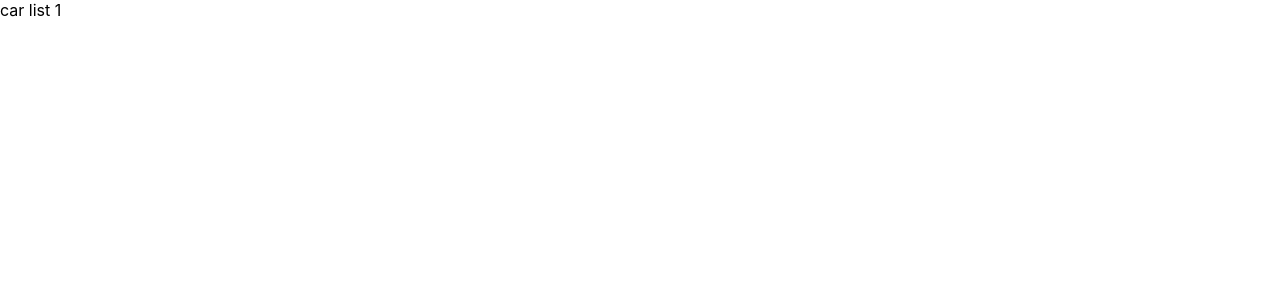
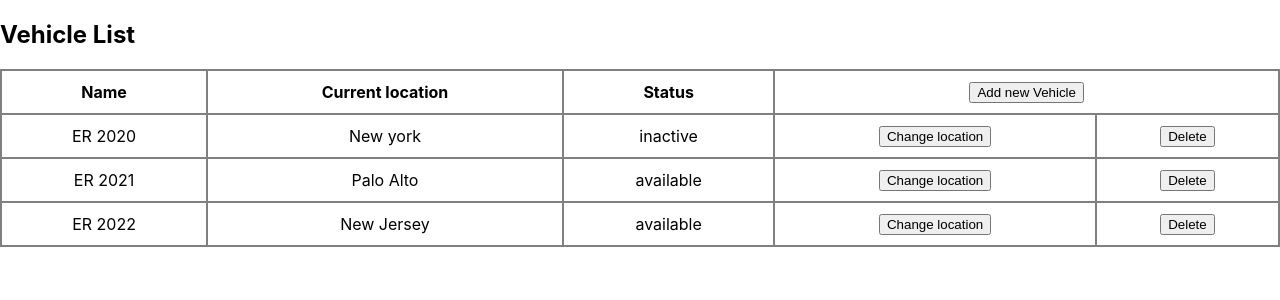
Before and after one commit to Julious1994/fleet-manager, a React (Create React App) app: page /fleet-vehicles/1 in a window 1280 px wide. Shown: the top 300 px of the page. Built offline with nearby package versions, Linux system fonts and the light colour scheme.

Commit message:
Improve manager

```diff
--- a/src/Dialog.js
+++ b/src/Dialog.js
@@ -2,7 +2,14 @@ import React from 'react';
 import './style.css';
 
 function Dialog(props) {
-    return null;
+    return (
+        <div className="overlay" onClick={props.onClose}>
+            <div className="dialog-view">
+                <div className="dialog-header"></div>
+                <div className="dialog-content"></div>
+            </div>
+        </div>
+    );
 }
 
 export default Dialog;
--- a/src/FleetList.js
+++ b/src/FleetList.js
@@ -1,12 +1,12 @@
 import React from "react";
 import { useHistory } from "react-router-dom";
-import data from "./jsonData";
 import "./style.css";
+import {useUserStore} from "./context";
 
 function FleetList({ ...props }) {
   const history = useHistory();
-  const [fleetList, setFleetList] = React.useState([...data]);
-
+  const {state} = useUserStore();
+  const fleetList = state.fleetList;
   const redirectCars = (fleetId) => {
     history.push({
       pathname: `/fleet-vehicles/${fleetId}`,
@@ -14,8 +14,9 @@ function FleetList({ ...props }) {
   };
 
   return (
-    <div>
-      <div>
+    <div className="fleet-page">
+      <h1>Fleet Manager Dashboard</h1>
+      <div className="fleet-list">
         {fleetList.map((fleet, i) => (
           <div className="fleet-item" onClick={() => redirectCars(fleet.fleetId)}>{fleet.name}</div>
         ))}
--- a/src/VehicleList.js
+++ b/src/VehicleList.js
@@ -1,13 +1,49 @@
-import React from 'react';
-import {useHistory, useParams} from 'react-router-dom';
-import './style.css';
+import React from "react";
+import { useHistory, useParams } from "react-router-dom";
+import { useUserStore } from "./context";
+import "./style.css";
+import Dialog from './Dialog';
 
-function VehicleList({...props}) {
-    let history = useHistory();
-    let { fleetId } = useParams();
-    return (
-        <div>car list {fleetId}</div>
-    )
+function VehicleList({ ...props }) {
+  let history = useHistory();
+  let { fleetId } = useParams();
+  const { state } = useUserStore();
+  const fleetList = state.fleetList;
+  console.log(fleetList)
+  const fleet = fleetList.find((fleet) => `${fleet.fleetId}` === fleetId);
+  console.log(fleet, fleetId);
+  return (
+      <div>
+        <h2>Vehicle List</h2>
+        <table cellPadding="10" cellSpacing="0">
+        <thead>
+            <tr>
+                <th>Name</th>
+                <th>Current location</th>
+                <th>Status</th>
+                <th colSpan="2">
+                <button type="button">Add new Vehicle</button>
+                </th>
+            </tr>
+        </thead>
+        <tbody>
+            {fleet.vehicles.map((vehicle, i) => (
+            <tr key={i}>
+                <td>{vehicle.number}</td>
+                <td>{vehicle.location}</td>
+                <td>{vehicle.status}</td>
+                <td>
+                <button type="button">Change location</button>
+                </td>
+                <td>
+                <button type="button">Delete</button>
+                </td>
+            </tr>
+            ))}
+        </tbody>
+        </table>
+    </div>
+  );
 }
 
 export default VehicleList;
--- /dev/null
+++ b/src/context.js
@@ -0,0 +1,31 @@
+import React, {useState} from "react";
+import data from "./jsonData";
+
+const FleetContext = React.createContext();
+
+function FleetProvider({ children }) {
+    const [state, setState] = useState({
+        fleetList: [...data],
+	});
+
+    const setVehicle = React.useCallback((vehicles, fleetId) => {
+        // setState({})
+    }, []);
+
+    const value = {
+		state,
+        setVehicle,
+	};
+
+    return (
+		<FleetContext.Provider value={value}>{children}</FleetContext.Provider>
+	);
+
+}
+
+export function useUserStore() {
+	return React.useContext(FleetContext);
+}
+
+
+export default FleetProvider;
--- a/src/jsonData.js
+++ b/src/jsonData.js
@@ -1,8 +1,13 @@
+const vehicles = [
+    {number: 'ER 2020', location: 'New york', status: 'inactive'},
+    {number: 'ER 2021', location: 'Palo Alto', status: 'available'},
+    {number: 'ER 2022', location: 'New Jersey', status: 'available'},
+]
 const data = [
-    {fleetId: 1, name: 'Pet2Vet', cars: []},
-    {fleetId: 2, name: 'Grocery', cars: []},
-    {fleetId: 3, name: 'Medicine', cars: []},
-    {fleetId: 4, name: 'Boat', cars: []},
+    {fleetId: 1, name: 'Pet2Vet', vehicles: [...vehicles]},
+    {fleetId: 2, name: 'Grocery', vehicles: [...vehicles.slice(1)]},
+    {fleetId: 3, name: 'Medicine', vehicles: [...vehicles]},
+    {fleetId: 4, name: 'Boat', vehicles: [...vehicles]},
 ];
 
 export default data;
--- a/src/style.css
+++ b/src/style.css
@@ -1,3 +1,50 @@
+.fleet-page {
+    text-align: center;
+}
+.fleet-list {
+    width: 50%;
+    margin: auto;
+}
 .fleet-item {
+    padding: 20px;
+    border: 1px solid;
+    margin-bottom: 10px;
+    cursor: pointer;
+    border-radius: 10px;
+}
+
+td, th, table {
+    border: 1px solid grey;
+}
+
+table {
+    width: 100%;
+    text-align: center;
+}
+
+.overlay {
+    background-color: rgba(0,0,0,0.2);
+    height: 100%;
+    position: absolute;
+    top: 0;
+    bottom: 0;
+    width: 100%;
+    display: flex;
+    flex-direction: column;
+    justify-content: center;
+}
+
+.dialog-view {
+    background-color: #fff;
+    height: 50%;
+    width: 50%;
+    margin: auto;
+}
+
+.dialog-header {
 
 }
+
+.dialog-content {
+
+}
```
Also changed, not shown: src/App.js (+10 -12 lines).
